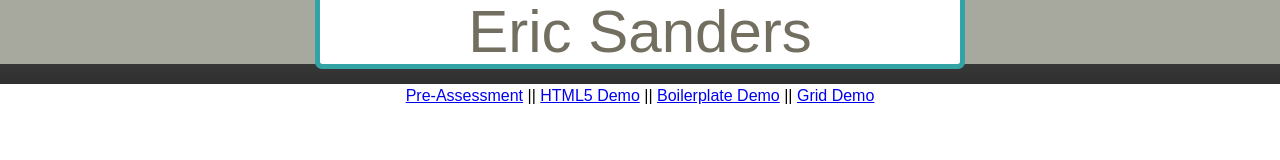
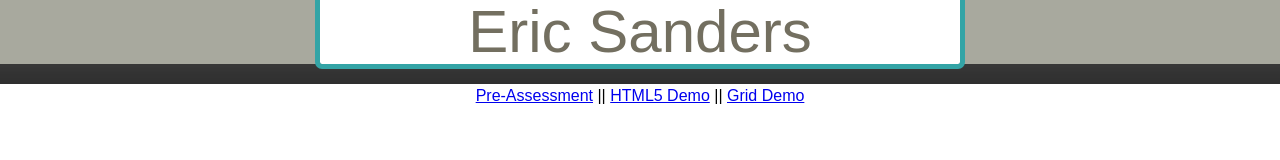
Before and after one commit to esanders92/ifsc-3342, a plain HTML site: page index.html in a window 1280 px wide. Drawn offline with Linux system fonts and the light colour scheme; files whose address does not match are found by name.

Commit message:
[2023/02/14] - Removed Boilerplate link

```diff
--- a/index.html
+++ b/index.html
@@ -21,7 +21,6 @@
     <nav>
         <a href="pre-assessment/index.html">Pre-Assessment</a> ||
         <a href="html5-demo/index.html">HTML5 Demo</a> ||
-        <a href="html5-boilerplate/index.html">Boilerplate Demo</a> ||
         <a href="html5-grid/index.html">Grid Demo</a>
     </nav>
     <article>
```
